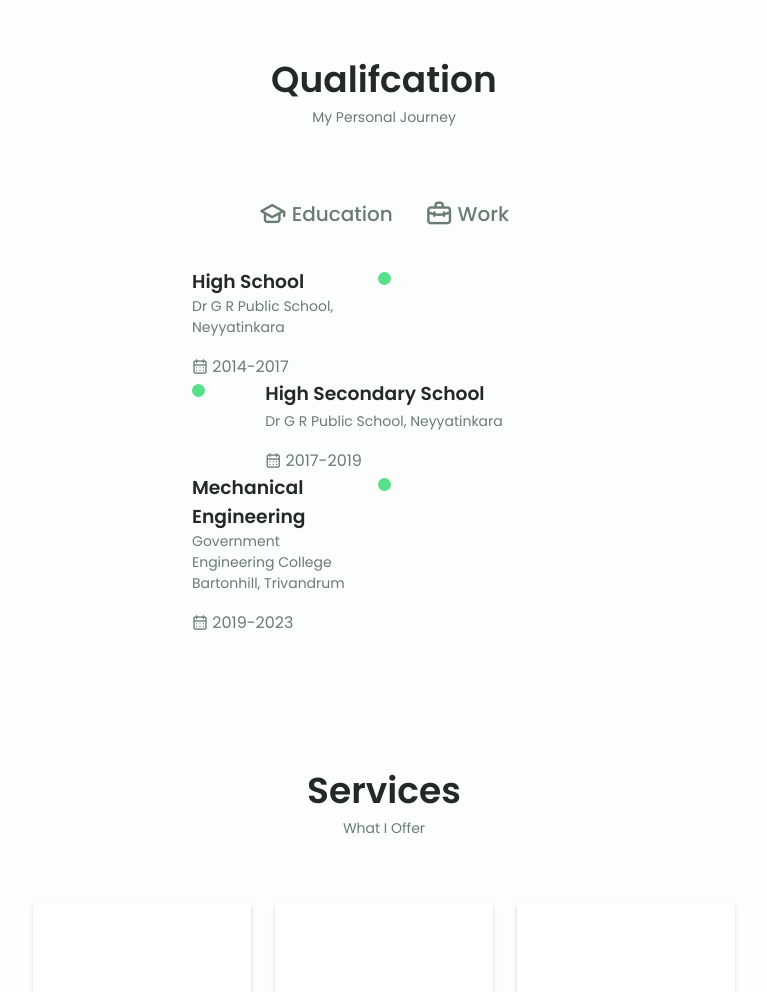
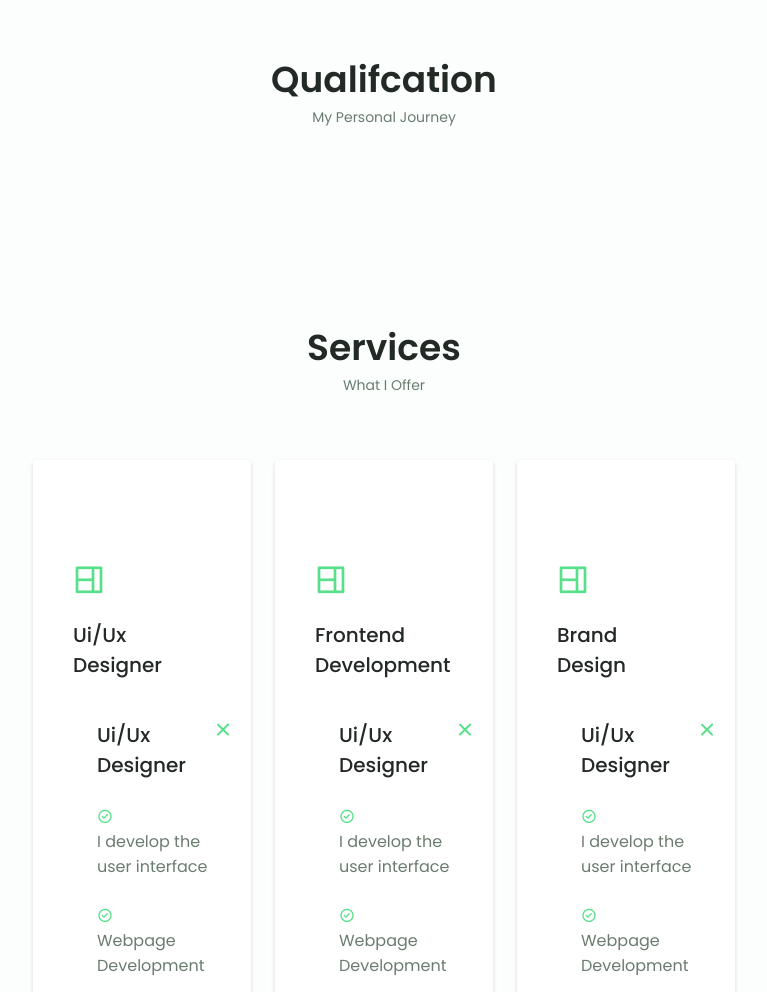
Before and after one commit to Adithyasankar74/Adithyasankar74.github.io, a plain HTML site: page index.html in a window 1280 px wide. Shown: the part 2367-3359 px from the top of the page, without its empty margins (256-1023 px from the left). Drawn offline with nearby package versions, Linux system fonts and the light colour scheme.

Commit message:
Update index.html

```diff
--- a/index.html
+++ b/index.html
@@ -328,7 +328,7 @@
                 <h2 class="section__title">Qualifcation</h2>
                 <span class="section__subtitle">My Personal Journey</span>
 
-                <div class="qualification__container container">
+                <!--- <div class="qualification__container container">
                     <div class="qualification__tabs">
                         <div class="qualification__button button--flex  qualifiaction_active" data-target="#education">
                             <i class="uil uil-graduation-cap qualification__icon"></i>
@@ -410,7 +410,7 @@
 
                         </div>
                     </div>
-                </div>
+                </div>--->
 
 
 
```
